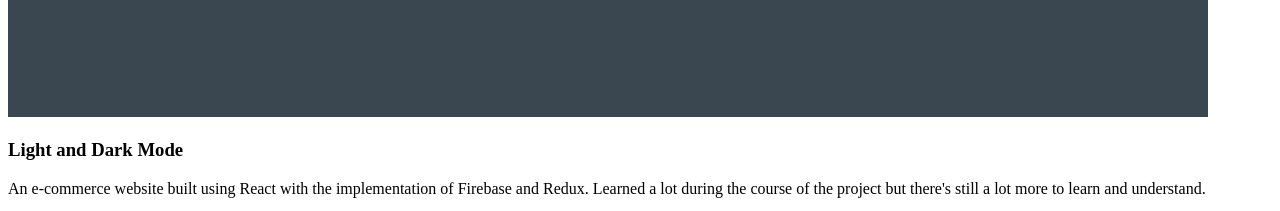
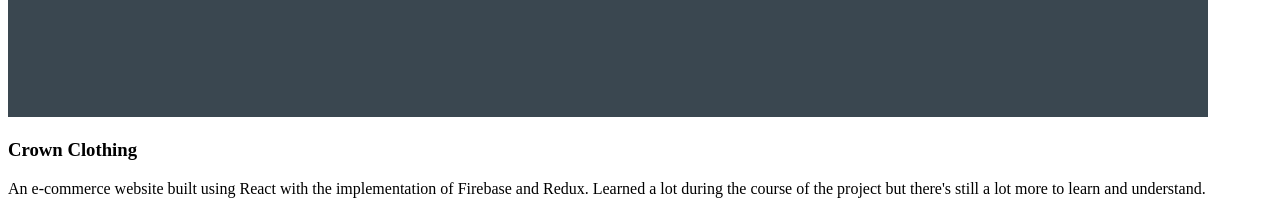
Before and after one commit to Slye-Man/cv-website, a website: page src/template.html in a window 1280 px wide. Shown: the part 3300-3511 px from the top of the page. Drawn offline with nearby package versions, Linux system fonts and the light colour scheme.

Commit message:
Fixed title error

```diff
--- a/src/template.html
+++ b/src/template.html
@@ -199,7 +199,7 @@
           <div class="row">
             <div class="col-lg-4 col-sm-12">
               <div class="project-wrapper__text">
-                <h3 class="project-wrapper__text-title">Light and Dark Mode</h3>
+                <h3 class="project-wrapper__text-title">Crown Clothing</h3>
                 <div>
                   <p class="mb-4">
                     An e-commerce website built using React with the implementation of Firebase and Redux. Learned a lot during the course of the project but there's still a lot more to learn and understand.
```
